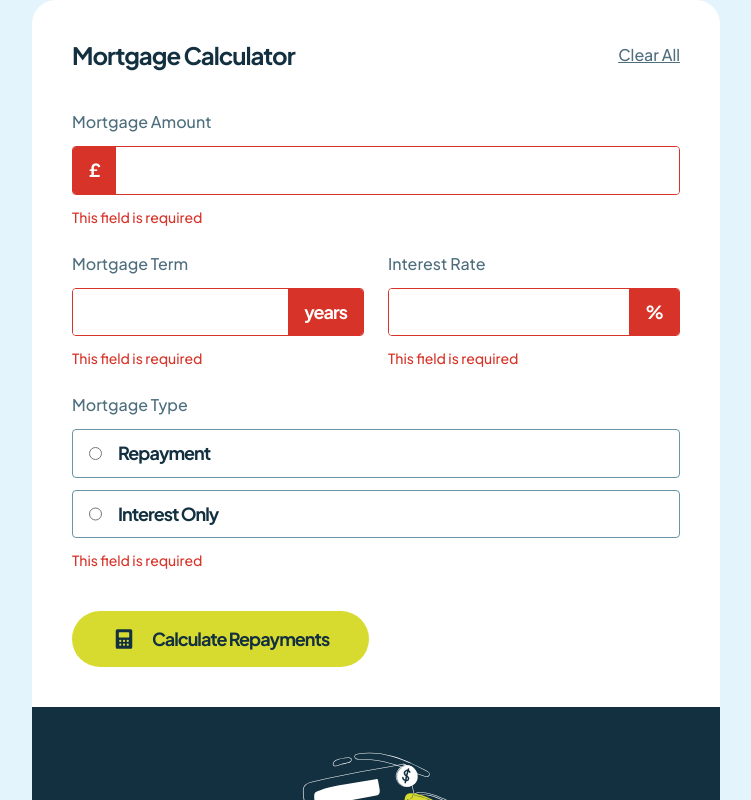
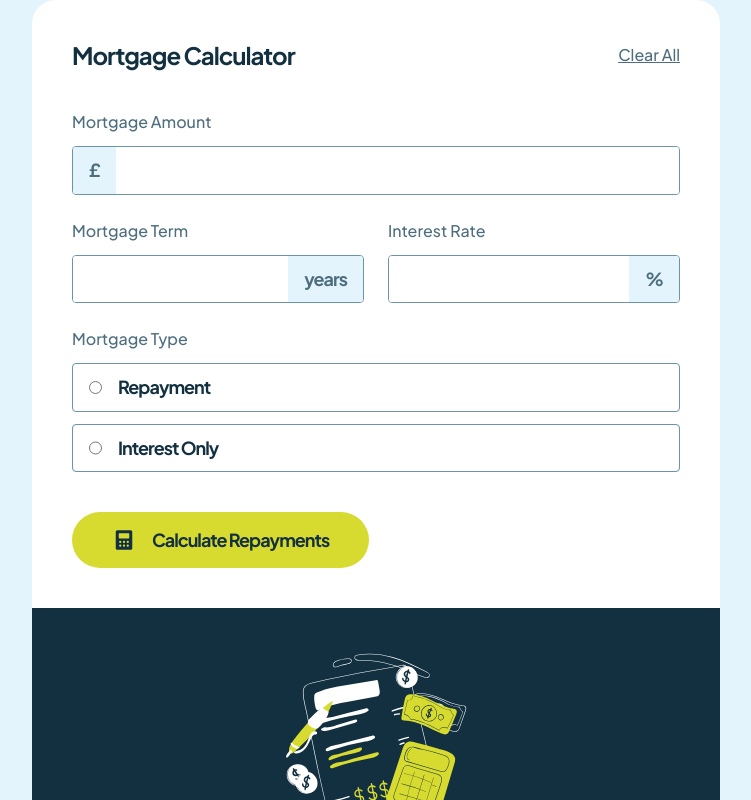
Before and after one commit to clakr/mortgage-repayment-calculator, a React (Vite) app: page / in a window 1280 px wide. Shown: the top 800 px of the page, without its empty margins (264-1015 px from the left). Built offline with nearby package versions, Linux system fonts and the light colour scheme.

Commit message:
changed `:invalid` to `:user-invalid`

```diff
--- a/src/components/Calculator.tsx
+++ b/src/components/Calculator.tsx
@@ -180,11 +180,11 @@ function Input({
 }: InputProps) {
   if (type === "number") {
     return (
-      <div className="group peer flex overflow-hidden rounded-[.4rem] border border-slate-500 hover:border-slate-900 has-[:focus]:border-lime has-[:invalid]:border-red">
+      <div className="group peer flex overflow-hidden rounded-[.4rem] border border-slate-500 hover:border-slate-900 has-[:focus]:border-lime has-[:user-invalid]:border-red">
         <span
           className={twMerge(
             contentPosition === "right" && "order-1",
-            "bg-slate-100 px-16 py-12 text-slate-700 font-preset-3 group-has-[:focus]:bg-lime group-has-[:invalid]:bg-red group-has-[:focus]:text-slate-900 group-has-[:invalid]:text-white",
+            "bg-slate-100 px-16 py-12 text-slate-700 font-preset-3 group-has-[:focus]:bg-lime group-has-[:user-invalid]:bg-red group-has-[:focus]:text-slate-900 group-has-[:user-invalid]:text-white",
           )}
         >
           {content}
@@ -210,7 +210,7 @@ function Input({
 function InvalidText({ children, ...rest }: HTMLAttributes<HTMLSpanElement>) {
   return (
     <span
-      className="hidden text-red font-preset-5 peer-has-[:invalid]:block"
+      className="hidden text-red font-preset-5 peer-has-[:user-invalid]:block"
       {...rest}
     >
       {children}
```
Also changed, not shown: 1 other file (tests, documents, lock files or other folders).
